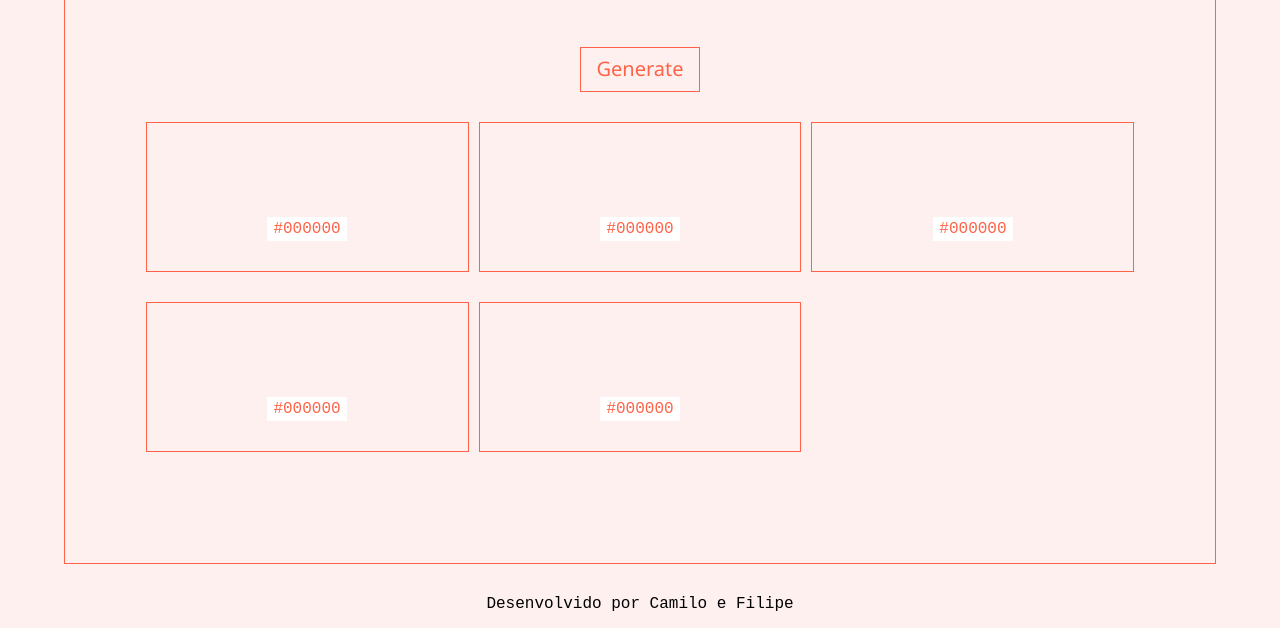
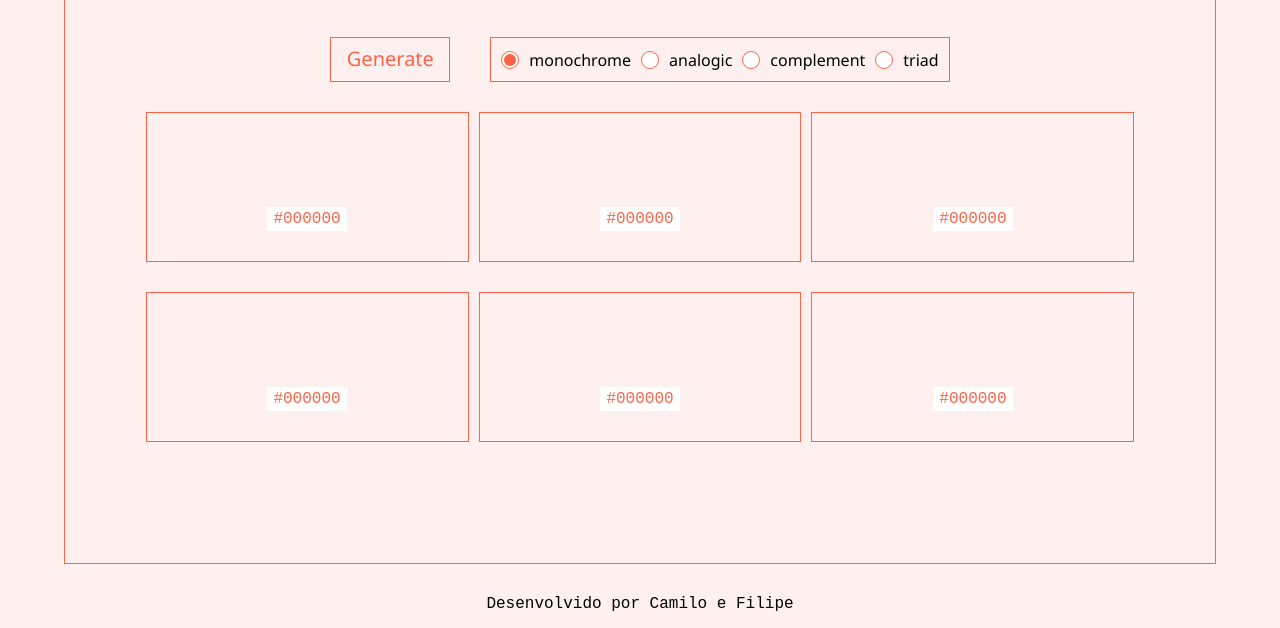
Before and after one commit to Allyhere/color-scheme-generator, a plain HTML site: page index.html in a window 1280 px wide. Shown: the part 172-800 px from the top of the page. Drawn offline with Linux system fonts and the light colour scheme.

Commit message:
adicionar funcao de mudanca de tipo de paleta

```diff
--- a/index.html
+++ b/index.html
@@ -1,9 +1,9 @@
 <!DOCTYPE html>
-<html lang="en">
+<html lang="pt-br">
   <head>
-    <meta charset="UTF-8">
-    <meta name="viewport" content="width=device-width, initial-scale=1.0">
-    <link rel="stylesheet" href="main.css">
+    <meta charset="UTF-8" />
+    <meta name="viewport" content="width=device-width, initial-scale=1.0" />
+    <link rel="stylesheet" href="main.css" />
     <script src="main.js" defer></script>
     <title>Random Color Scheme Generator</title>
   </head>
@@ -11,8 +11,29 @@
     <main class="container">
       <h1 class="title">Random Color Scheme Generator</h1>
       <p>Click to generate color schemes!</p>
+      <div class="opt">
         <button id="btnColor"><p>Generate</p></button>
+        <form action="#" id="form">
+            <p>
+              <input type="radio" id="monochrome" name="radio-group" checked>
+              <label for="monochrome">monochrome</label>
+            </p>
+            <p>
+              <input type="radio" id="analogic" name="radio-group">
+              <label for="analogic">analogic</label>
+            </p>
+            <p>
+              <input type="radio" id="complement" name="radio-group">
+              <label for="complement">complement</label>
+            </p>
+              <p>
+              <input type="radio" id="triad" name="radio-group">
+              <label for="triad">triad</label>
+            </p>
+          </form>
+      </div>
       <ul class="color">
+        <li class="color__container"><p class="color__name">#000000</p></li>
         <li class="color__container"><p class="color__name">#000000</p></li>
         <li class="color__container"><p class="color__name">#000000</p></li>
         <li class="color__container"><p class="color__name">#000000</p></li>
--- a/main.css
+++ b/main.css
@@ -25,7 +25,26 @@ p{
     text-align: center;
 }
 
+form {
+    display: flex;
+    align-items: center;
+    border: 1px solid var(--secondary);
+    height: 45px;
+    padding: 0 10px;
+}
 
+form label{
+    font-size: 16px;
+}
+
+form p{
+    display: flex;
+    font-family: var(--title-font-family);
+}
+
+form p + p{
+    margin-left:10px;
+}
 
 body{
     width: 100%;
@@ -51,14 +70,39 @@ body{
     font-size: calc(1vmin + 4vw);
 }
 
-#status{
-    margin: 15px 0 ;
-    font-size: 1.2em;
+.opt{
+    display: flex;
+    align-items: center;
+    flex-wrap: wrap;
+    justify-content: space-around;
+    margin-top: 40px;
+    width: 60%;
+    min-width: 340px;
+    height: auto;
+}
+
+.opt__type{
+    min-height: 45px;
+    height: auto;
+    width: calc(100% - 160px);
+    min-width: 280px;
+    display: flex;
+    flex-wrap: wrap;
+    justify-content: space-evenly;
+    align-items: center;
+    border: 1px solid var(--secondary);
+    position: relative;
+}
+
+.opt__type::before{
+    content: 'Scheme Types';
+    position: absolute;
+    top:-25px;
     color: var(--secondary);
+    font-family: var(--title-font-family);
 }
 
 button{
-    margin-top: 50px;
     border: none;
     width: 120px;
     height: 45px;
@@ -80,13 +124,13 @@ button p{
 button::after{
     content: '';
     position: absolute;
-    height: 100%;
-    width: 100%;
+    height: 105%;
+    width: 101%;
     transform-origin: left;
     transform: scaleX(0);
     background: var(--secondary);
-    left: 0;
-    top: 0em;
+    left: -1px;
+    top: -1px;
     z-index: -1;
     transition: transform .4s ease-in-out;
 }
@@ -102,6 +146,57 @@ button:hover::after{
 button:focus{
     outline: none;
     box-shadow: 2px 2px 10px rgba(255, 99, 71, .5);
+}
+
+[type="radio"]:checked,
+[type="radio"]:not(:checked) {
+    position: absolute;
+    left: -9999px;
+}
+[type="radio"]:checked + label,
+[type="radio"]:not(:checked) + label
+{
+    position: relative;
+    padding-left: 28px;
+    cursor: pointer;
+    line-height: 20px;
+    display: inline-block;
+}
+[type="radio"]:checked + label:before,
+[type="radio"]:not(:checked) + label:before {
+    content: '';
+    position: absolute;
+    left: 0;
+    top: 0;
+    width: 18px;
+    height: 18px;
+    border: 1px solid var(--secondary);
+    border-radius: 100%;
+    background: #fff;
+    margin-top: 1px;
+}
+[type="radio"]:checked + label:after,
+[type="radio"]:not(:checked) + label:after {
+    content: '';
+    width: 12px;
+    height: 12px;
+    background: var(--secondary);
+    position: absolute;
+    top: 4px;
+    left: 3px;
+    border-radius: 100%;
+    -webkit-transition: all 0.2s ease;
+    transition: all 0.2s ease;
+}
+[type="radio"]:not(:checked) + label:after {
+    opacity: 0;
+    -webkit-transform: scale(0);
+    transform: scale(0);
+}
+[type="radio"]:checked + label:after {
+    opacity: 1;
+    -webkit-transform: scale(1);
+    transform: scale(1);
 }
 
 
@@ -123,6 +218,7 @@ button:focus{
 .color__container{
     min-width: 100px;
     min-height: 150px;
+    max-height: 150px;
     background: transparent;
     border: 1px solid var(--secondary);
     margin: 10px 0;
@@ -151,3 +247,9 @@ footer{
 footer p{
     font-size: 1em;
 }
+
+@media (max-width: 1086px){
+    form{
+        margin-top: 15px;
+    }
+}
--- a/main.js
+++ b/main.js
@@ -6,26 +6,31 @@
 const btnColor = document.getElementById('btnColor');
 const corContainer = document.querySelectorAll('.color__container');
 const nomeCorContainer = document.querySelectorAll('.color__name');
+const formData = document.querySelectorAll('form input');
+let mode = 'monochrome';
+
+formData.forEach(el => {
+    el.addEventListener('click',function(){
+        mode = this.id;
+    })
+})
 
 function fetchColor(){
     let randomColor = Math.floor(Math.random()*16777215).toString(16);
 
-    fetch(`https://www.thecolorapi.com/scheme?hex=${randomColor}&mode=analogic&count=5`)
+    fetch(`https://www.thecolorapi.com/scheme?hex=${randomColor}&mode=${mode}&count=6`)
     .then(res => res.json())
     .then(json =>{
-        console.log(json);
         assignColor(json.colors);
     })
 }
 
 function assignColor(obj){
     obj.forEach((el, ind)=>{
-       // console.log(el.hex.value, ind);
         corContainer[ind].style.background = el.hex.value;
         nomeCorContainer[ind].innerHTML = el.hex.value;
     });
 
-    //console.log(obj[0].hex.value)
 }
 
 btnColor.addEventListener('click', function(){
```
Lines whose indentation alone changed are shown as unchanged.
